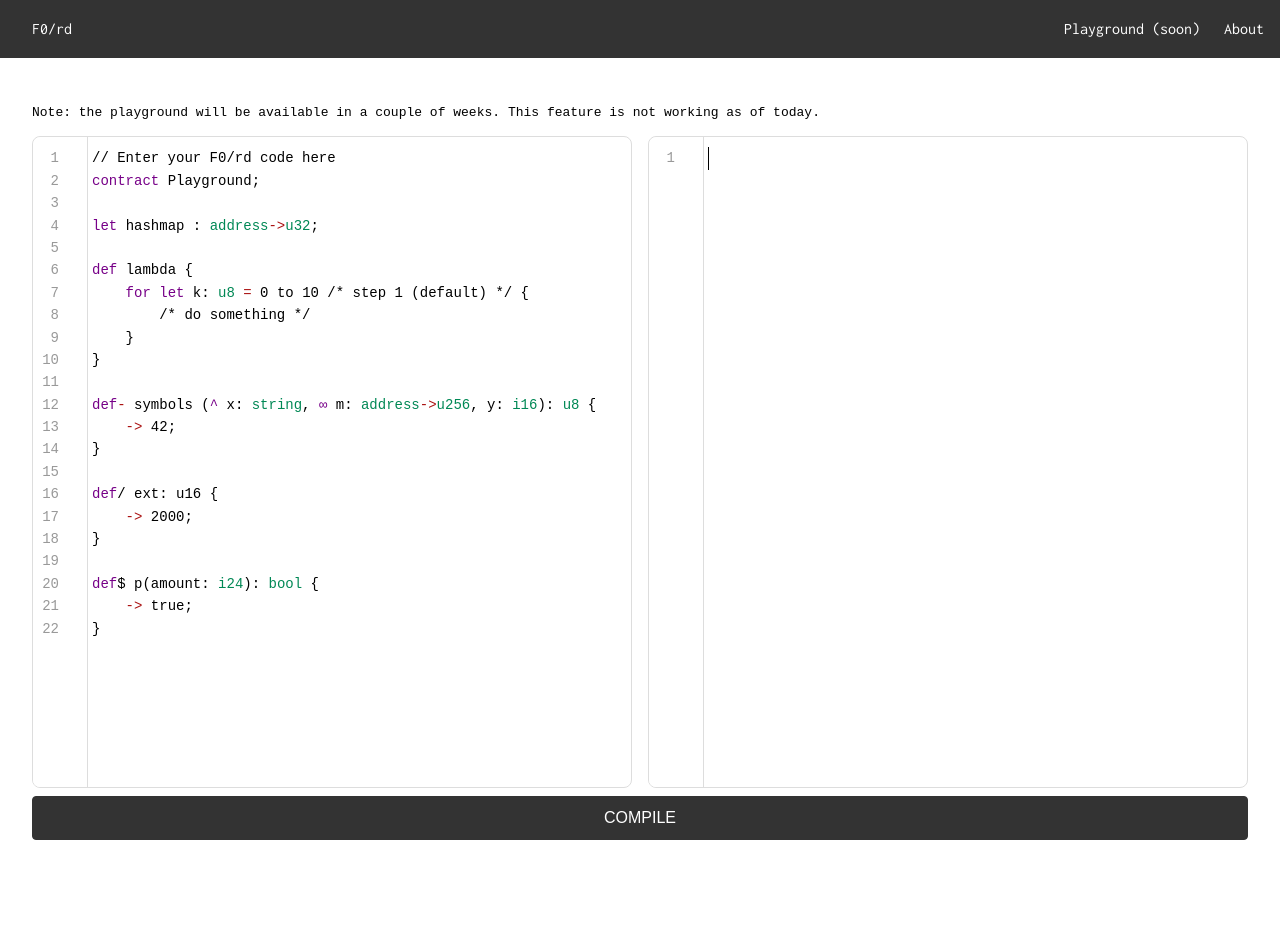
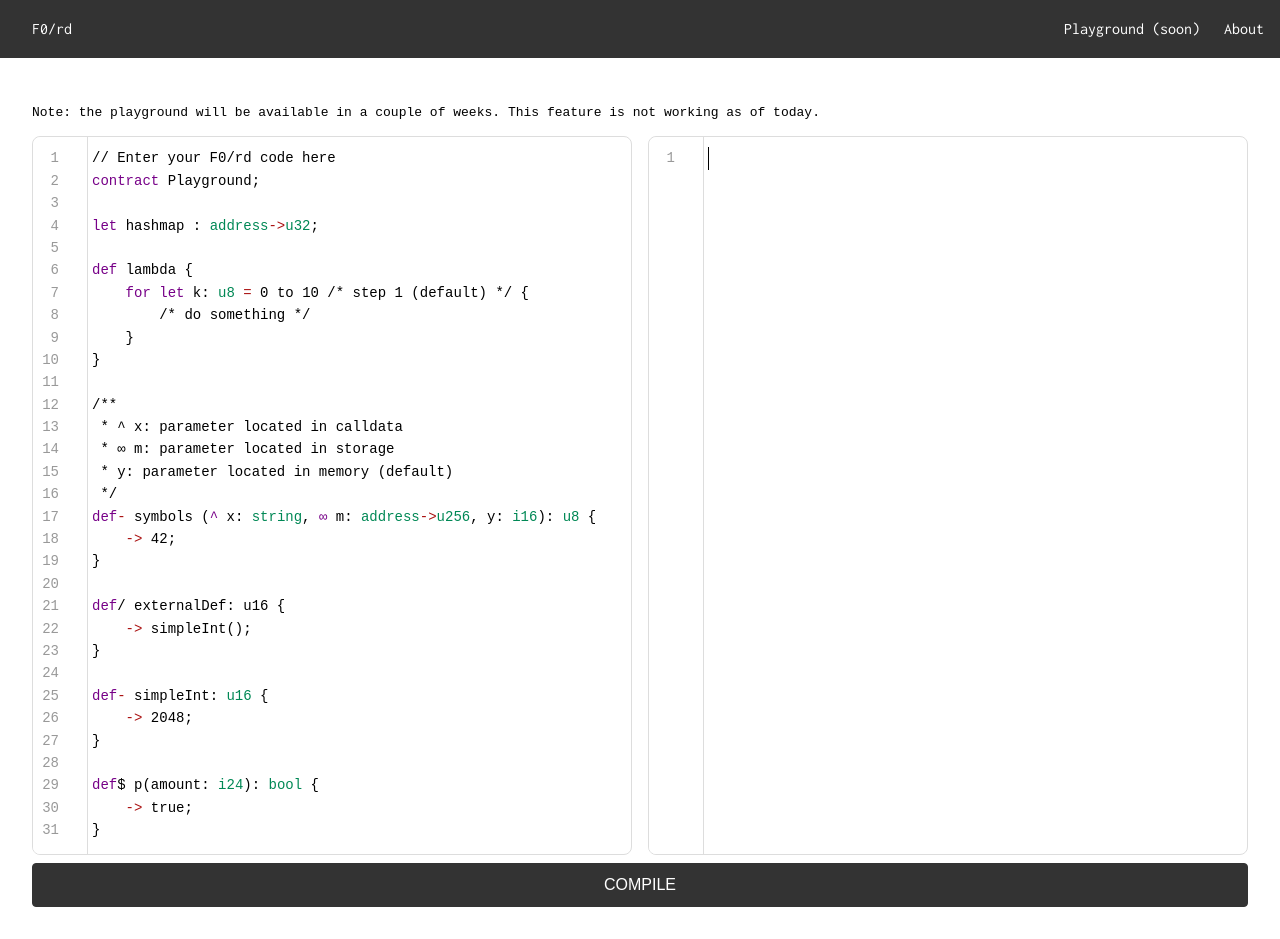
Before and after one commit to broyeztony/f0rd-lang-website, a website: page playground.html in a window 1280 px wide. Before the commit the page ends 872 px from the top, so only its background shows below. Drawn offline with nearby package versions, Linux system fonts and the light colour scheme.

Commit message:
feat(playground): improved sample code

```diff
--- a/playground.html
+++ b/playground.html
@@ -162,12 +162,21 @@ def lambda {
     }
 }
 
+/**
+ * ^ x: parameter located in calldata
+ * ∞ m: parameter located in storage
+ * y: parameter located in memory (default)
+ */
 def- symbols (^ x: string, ∞ m: address->u256, y: i16): u8 {
     -> 42;
 }
 
-def/ ext: u16 {
-    -> 2000;
+def/ externalDef: u16 {
+    -> simpleInt();
+}
+
+def- simpleInt: u16 {
+\t-> 2048;
 }
 
 def$ p(amount: i24): bool {
```
